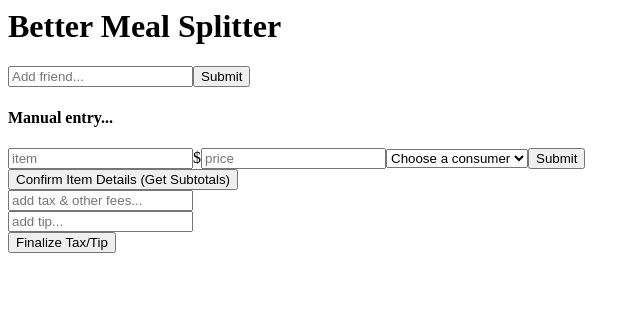
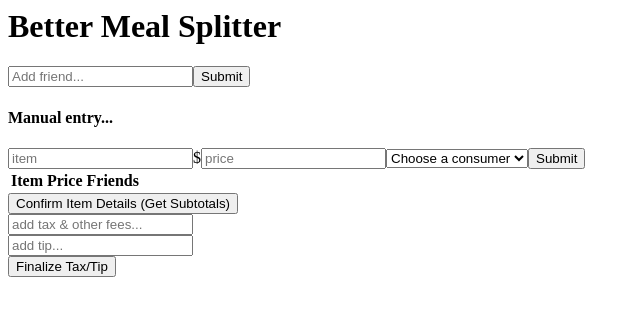
Before and after one commit to etcaples/better-meal-splitter, a React app: page / in a window 1280 px wide. Shown: the top 316 px of the page, without its empty margins (0-640 px from the left). Built offline with nearby package versions, Linux system fonts and the light colour scheme.

Commit message:
added a test file

```diff
--- a/client/src/components/ItemList.jsx
+++ b/client/src/components/ItemList.jsx
@@ -5,20 +5,37 @@ const ItemList = (props) => {
   const { itemDetails, setTallySubtotals } = props;
   return (
     <div>
-      {
-        itemDetails.map(([item, price, friends]) => (
-          <ul>
-            <span>
-              {item}
-            </span>
-            <span>
-              {`$${price}`}
-            </span>
-            <span>
-              {friends}
-            </span>
-          </ul>))
-      }
+      <table>
+        <tr>
+          <th>
+            Item
+          </th>
+          <th>
+            Price
+          </th>
+          <th>
+            Friends
+          </th>
+        </tr>
+        {
+          itemDetails.map(([item, price, friends]) => (
+            <tr>
+              <td>
+                {item}
+              </td>
+              <td>
+                {`$${price}`}
+              </td>
+              <td>
+                {friends.map(friend => (
+                  <p>
+                    {friend}
+                  </p>
+                ))}
+              </td>
+            </tr>))
+        }
+      </table>
       <button type="button" onClick={() => setTallySubtotals()}>
         Confirm Item Details (Get Subtotals)
       </button>
--- a/package.json
+++ b/package.json
@@ -6,7 +6,7 @@
   "scripts": {
     "start": "nodemon index.js",
     "dev": "webpack -d --watch",
-    "test": "echo \"Error: no test specified\" && exit 1"
+    "test": "mocha ./client/spec/"
   },
   "repository": {
     "type": "git",
```
Also changed, not shown: client/spec/spec.js (deleted, +0 -3 lines), client/spec/test.js (added, +21 -0 lines), public/main.js, 1 other file (tests, documents, lock files or other folders).
